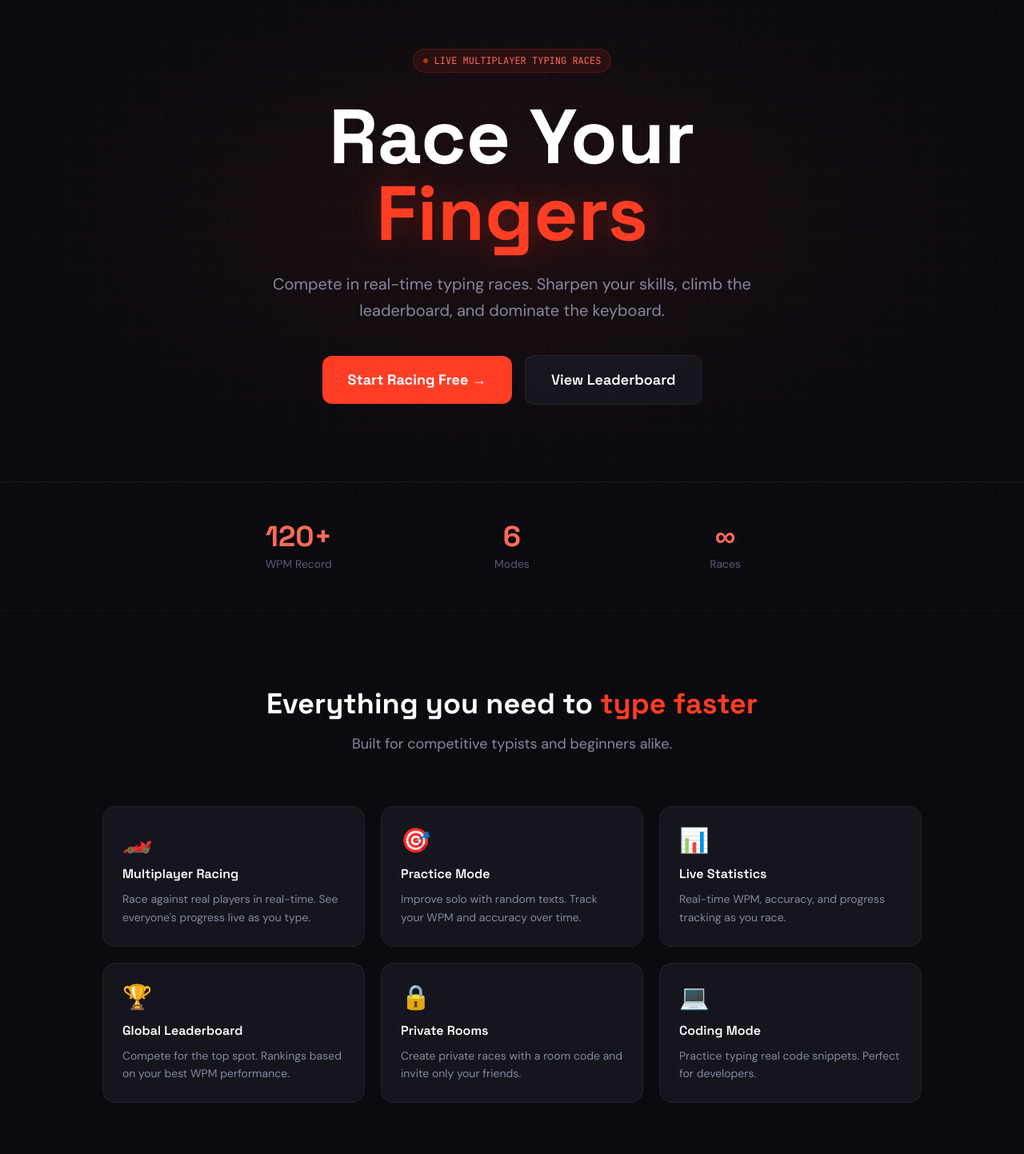
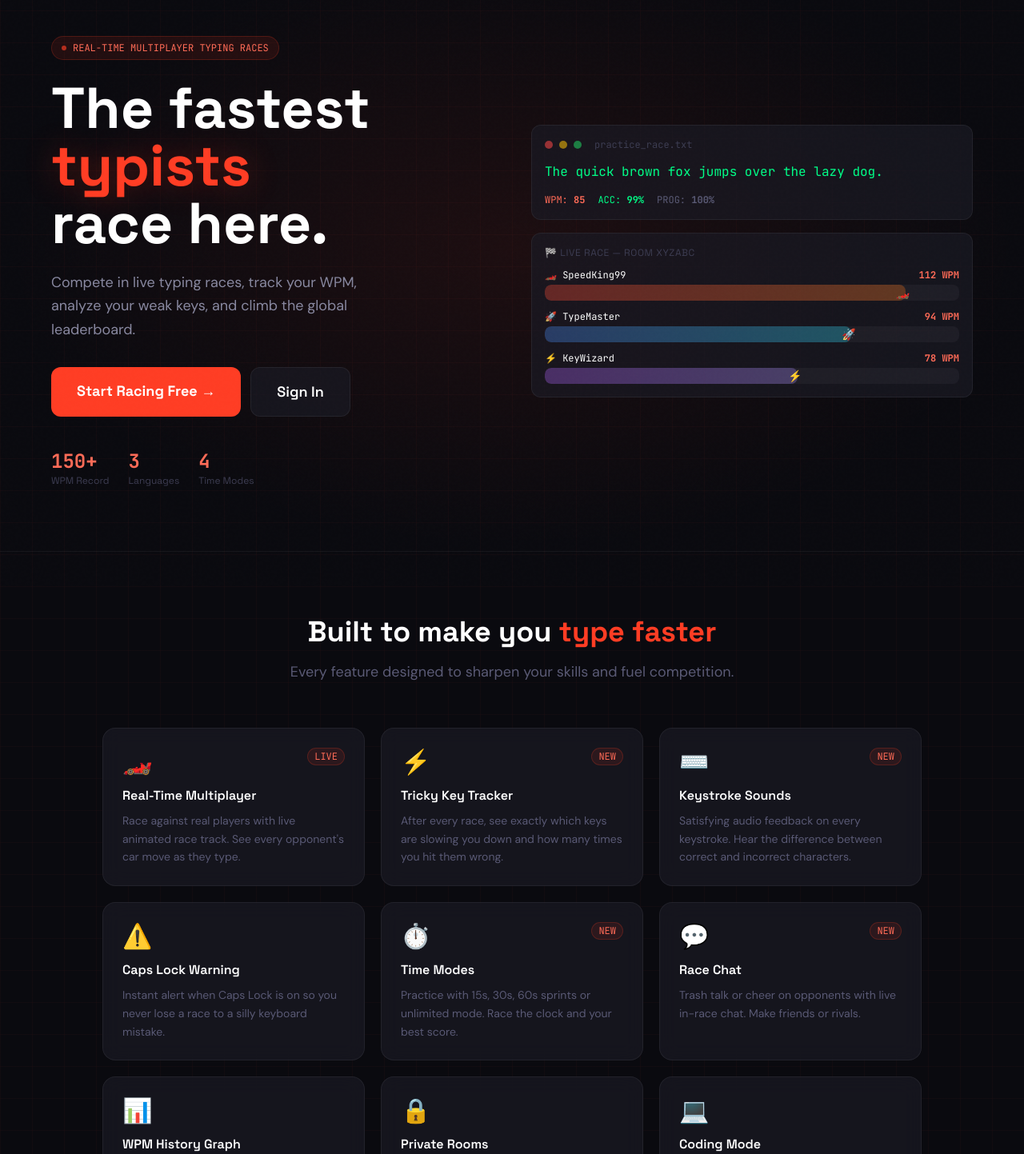
Before and after one commit to sameersherbaz9/Typeracing, a React (Vite) app in the folder frontend/: page / in a window 1280 px wide. Shown: the part 67-1510 px from the top of the page at 80% size. Built offline with nearby package versions, Linux system fonts and the light colour scheme; no server answers.

Commit message:
Update Home.jsx

```diff
--- a/frontend/src/pages/Home.jsx
+++ b/frontend/src/pages/Home.jsx
@@ -1,20 +1,56 @@
 import { Link } from 'react-router-dom';
 import { useAuth } from '../context/AuthContext';
+import { useState, useEffect } from 'react';
 
-const FeatureCard = ({ icon, title, desc, delay }) => (
-  <div
-    className={`glass rounded-2xl p-6 border border-white/5 hover:border-brand-500/20 transition-all duration-300 hover:-translate-y-1 animate-slide-up stagger-${delay}`}
-  >
-    <div className="text-3xl mb-3">{icon}</div>
-    <h3 className="font-semibold font-display text-white mb-2">{title}</h3>
-    <p className="text-dark-200 text-sm leading-relaxed">{desc}</p>
+// Animated typing demo text
+const DEMO_TEXT = "The quick brown fox jumps over the lazy dog.";
+
+const TypingDemo = () => {
+  const [pos, setPos] = useState(0);
+  useEffect(() => {
+    if (pos >= DEMO_TEXT.length) {
+      setTimeout(() => setPos(0), 1500);
+      return;
+    }
+    const t = setTimeout(() => setPos(p => p + 1), 80 + Math.random() * 60);
+    return () => clearTimeout(t);
+  }, [pos]);
+
+  return (
+    <div className="glass rounded-xl p-4 font-mono text-sm border border-white/5 select-none">
+      <div className="flex items-center gap-2 mb-3">
+        <div className="w-2.5 h-2.5 rounded-full bg-red-500/60" />
+        <div className="w-2.5 h-2.5 rounded-full bg-yellow-500/60" />
+        <div className="w-2.5 h-2.5 rounded-full bg-green-500/60" />
+        <span className="text-dark-400 text-xs ml-2">practice_race.txt</span>
+      </div>
+      <p style={{ fontSize: '1rem', lineHeight: '1.8', whiteSpace: 'pre-wrap' }}>
+        {DEMO_TEXT.split('').map((char, i) => (
+          <span key={i} style={{
+            color: i < pos ? '#00ff88' : i === pos ? '#fff' : '#5a5a75',
+            textDecoration: i === pos ? 'underline' : 'none',
+          }}>
+            {char}
+          </span>
+        ))}
+      </p>
+      <div className="mt-3 flex gap-4 text-xs font-mono">
+        <span className="text-brand-400">WPM: <strong>{Math.round((pos / 5) / 0.1) > 0 ? Math.min(Math.round((pos / 5) / 0.05), 85) : 0}</strong></span>
+        <span className="text-neon-green">ACC: <strong>99%</strong></span>
+        <span className="text-dark-300">PROG: <strong>{Math.round((pos / DEMO_TEXT.length) * 100)}%</strong></span>
+      </div>
     </div>
   );
+};
 
-const StatCard = ({ value, label }) => (
-  <div className="text-center">
-    <div className="text-4xl font-bold font-display text-brand-400">{value}</div>
-    <div className="text-dark-300 text-sm mt-1">{label}</div>
+const FeatureCard = ({ icon, title, desc, badge }) => (
+  <div className="glass rounded-2xl p-6 border border-white/5 hover:border-brand-500/20 transition-all duration-300 hover:-translate-y-1 group">
+    <div className="flex items-start justify-between mb-3">
+      <span className="text-3xl">{icon}</span>
+      {badge && <span className="text-xs px-2 py-0.5 bg-brand-500/10 text-brand-400 rounded-full font-mono border border-brand-500/20">{badge}</span>}
+    </div>
+    <h3 className="font-semibold font-display text-white mb-2 group-hover:text-brand-400 transition-colors">{title}</h3>
+    <p className="text-dark-300 text-sm leading-relaxed">{desc}</p>
   </div>
 );
 
@@ -24,109 +60,132 @@ const Home = () => {
   return (
     <div className="min-h-screen bg-grid">
       {/* Hero */}
-      <section className="relative pt-32 pb-24 px-4 overflow-hidden">
-        {/* Radial glow */}
+      <section className="relative pt-28 pb-20 px-4 overflow-hidden">
         <div className="absolute inset-0 bg-radial-glow pointer-events-none" />
 
-        <div className="max-w-4xl mx-auto text-center relative">
-          <div className="inline-flex items-center gap-2 px-3 py-1.5 rounded-full bg-brand-500/10 border border-brand-500/20 text-brand-400 text-xs font-mono mb-8 animate-slide-up">
+        <div className="max-w-6xl mx-auto">
+          <div className="grid lg:grid-cols-2 gap-12 items-center">
+            {/* Left: copy */}
+            <div>
+              <div className="inline-flex items-center gap-2 px-3 py-1.5 rounded-full bg-brand-500/10 border border-brand-500/20 text-brand-400 text-xs font-mono mb-6 animate-slide-up">
                 <span className="w-1.5 h-1.5 bg-brand-500 rounded-full animate-pulse-fast" />
-            LIVE MULTIPLAYER TYPING RACES
+                REAL-TIME MULTIPLAYER TYPING RACES
               </div>
 
-          <h1 className="text-6xl md:text-8xl font-bold font-display text-white mb-6 animate-slide-up stagger-1 leading-none">
-            Race Your
+              <h1 className="text-5xl md:text-7xl font-bold font-display text-white mb-6 animate-slide-up stagger-1 leading-tight">
+                The fastest
                 <br />
                 <span className="text-brand-500" style={{ textShadow: '0 0 40px rgba(255,61,36,0.3)' }}>
-              Fingers
+                  typists
                 </span>
+                <br />
+                race here.
               </h1>
 
-          <p className="text-xl text-dark-200 mb-10 max-w-2xl mx-auto animate-slide-up stagger-2 leading-relaxed">
-            Compete in real-time typing races. Sharpen your skills, climb the leaderboard,
-            and dominate the keyboard.
+              <p className="text-lg text-dark-200 mb-8 animate-slide-up stagger-2 leading-relaxed max-w-md">
+                Compete in live typing races, track your WPM, analyze your weak keys, and climb the global leaderboard.
               </p>
 
-          <div className="flex flex-col sm:flex-row items-center justify-center gap-4 animate-slide-up stagger-3">
+              <div className="flex flex-col sm:flex-row gap-3 animate-slide-up stagger-3">
                 {user ? (
                   <>
-                <Link
-                  to="/race"
-                  className="px-8 py-4 bg-brand-500 hover:bg-brand-600 text-white font-bold rounded-xl text-lg transition-all duration-200 hover:glow-brand font-display"
-                >
-                  Find Race →
+                    <Link to="/race" className="px-8 py-4 bg-brand-500 hover:bg-brand-600 text-white font-bold rounded-xl text-lg transition-all duration-200 hover:glow-brand font-display text-center">
+                      🏎️ Find Race →
                     </Link>
-                <Link
-                  to="/practice"
-                  className="px-8 py-4 glass border border-white/10 hover:border-brand-500/30 text-white font-semibold rounded-xl text-lg transition-all duration-200 font-display"
-                >
-                  Practice Mode
+                    <Link to="/practice" className="px-8 py-4 glass border border-white/10 hover:border-brand-500/30 text-white font-semibold rounded-xl text-lg transition-all duration-200 font-display text-center">
+                      🎯 Practice
                     </Link>
                   </>
                 ) : (
                   <>
-                <Link
-                  to="/register"
-                  className="px-8 py-4 bg-brand-500 hover:bg-brand-600 text-white font-bold rounded-xl text-lg transition-all duration-200 hover:glow-brand font-display"
-                >
+                    <Link to="/register" className="px-8 py-4 bg-brand-500 hover:bg-brand-600 text-white font-bold rounded-xl text-lg transition-all duration-200 hover:glow-brand font-display text-center">
                       Start Racing Free →
                     </Link>
-                <Link
-                  to="/leaderboard"
-                  className="px-8 py-4 glass border border-white/10 hover:border-brand-500/30 text-white font-semibold rounded-xl text-lg transition-all duration-200 font-display"
-                >
-                  View Leaderboard
+                    <Link to="/login" className="px-8 py-4 glass border border-white/10 hover:border-brand-500/30 text-white font-semibold rounded-xl text-lg transition-all duration-200 font-display text-center">
+                      Sign In
                     </Link>
                   </>
                 )}
               </div>
+
+              {/* Mini stats */}
+              <div className="flex items-center gap-6 mt-10 animate-slide-up stagger-4">
+                {[
+                  { v: '150+', l: 'WPM Record' },
+                  { v: '3', l: 'Languages' },
+                  { v: '4', l: 'Time Modes' },
+                ].map(({ v, l }) => (
+                  <div key={l}>
+                    <div className="text-2xl font-bold font-mono text-brand-400">{v}</div>
+                    <div className="text-dark-400 text-xs font-display">{l}</div>
                   </div>
-      </section>
+                ))}
+              </div>
+            </div>
 
-      {/* Stats */}
-      <section className="py-12 px-4 border-y border-white/5">
-        <div className="max-w-3xl mx-auto">
-          <div className="grid grid-cols-3 gap-8">
-            <StatCard value="120+" label="WPM Record" />
-            <StatCard value="6" label="Modes" />
-            <StatCard value="∞" label="Races" />
+            {/* Right: live demo */}
+            <div className="animate-slide-up stagger-2 space-y-4">
+              <TypingDemo />
+
+              {/* Mock race track */}
+              <div className="glass rounded-xl p-4 border border-white/5 space-y-3">
+                <p className="text-xs font-display text-dark-400 uppercase tracking-wider">🏁 Live Race — Room XYZABC</p>
+                {[
+                  { name: 'SpeedKing99', pct: 87, wpm: 112, avatar: '🏎️', color: 'from-brand-500 to-orange-500' },
+                  { name: 'TypeMaster', pct: 74, wpm: 94,  avatar: '🚀', color: 'from-blue-500 to-cyan-400' },
+                  { name: 'KeyWizard',  pct: 61, wpm: 78,  avatar: '⚡', color: 'from-purple-500 to-violet-400' },
+                ].map((p) => (
+                  <div key={p.name} className="space-y-1">
+                    <div className="flex justify-between text-xs font-mono">
+                      <span className="text-white">{p.avatar} {p.name}</span>
+                      <span className="text-brand-400 font-bold">{p.wpm} WPM</span>
+                    </div>
+                    <div className="h-5 rounded-lg overflow-hidden relative" style={{ background: 'rgba(255,255,255,0.04)' }}>
+                      <div className={`h-full rounded-lg bg-gradient-to-r ${p.color} opacity-30`} style={{ width: `${p.pct}%` }} />
+                      <div className="absolute top-1/2 -translate-y-1/2 text-sm" style={{ left: `calc(${p.pct}% - 12px)` }}>{p.avatar}</div>
+                    </div>
+                  </div>
+                ))}
+              </div>
+            </div>
           </div>
         </div>
       </section>
 
       {/* Features */}
-      <section className="py-24 px-4">
+      <section className="py-20 px-4 border-t border-white/5">
         <div className="max-w-5xl mx-auto">
-          <div className="text-center mb-16 animate-slide-up">
+          <div className="text-center mb-14">
             <h2 className="text-4xl font-bold font-display text-white mb-4">
-              Everything you need to{' '}
-              <span className="text-brand-500">type faster</span>
+              Built to make you <span className="text-brand-500">type faster</span>
             </h2>
-            <p className="text-dark-200 text-lg">Built for competitive typists and beginners alike.</p>
+            <p className="text-dark-300 text-lg">Every feature designed to sharpen your skills and fuel competition.</p>
           </div>
 
           <div className="grid sm:grid-cols-2 lg:grid-cols-3 gap-5">
-            <FeatureCard delay={1} icon="🏎️" title="Multiplayer Racing" desc="Race against real players in real-time. See everyone's progress live as you type." />
-            <FeatureCard delay={2} icon="🎯" title="Practice Mode" desc="Improve solo with random texts. Track your WPM and accuracy over time." />
-            <FeatureCard delay={3} icon="📊" title="Live Statistics" desc="Real-time WPM, accuracy, and progress tracking as you race." />
-            <FeatureCard delay={4} icon="🏆" title="Global Leaderboard" desc="Compete for the top spot. Rankings based on your best WPM performance." />
-            <FeatureCard delay={5} icon="🔒" title="Private Rooms" desc="Create private races with a room code and invite only your friends." />
-            <FeatureCard delay={6} icon="💻" title="Coding Mode" desc="Practice typing real code snippets. Perfect for developers." />
+            <FeatureCard icon="🏎️" title="Real-Time Multiplayer" badge="LIVE" desc="Race against real players with live animated race track. See every opponent's car move as they type." />
+            <FeatureCard icon="⚡" title="Tricky Key Tracker" badge="NEW" desc="After every race, see exactly which keys are slowing you down and how many times you hit them wrong." />
+            <FeatureCard icon="⌨️" title="Keystroke Sounds" badge="NEW" desc="Satisfying audio feedback on every keystroke. Hear the difference between correct and incorrect characters." />
+            <FeatureCard icon="⚠️" title="Caps Lock Warning" desc="Instant alert when Caps Lock is on so you never lose a race to a silly keyboard mistake." />
+            <FeatureCard icon="⏱️" title="Time Modes" badge="NEW" desc="Practice with 15s, 30s, 60s sprints or unlimited mode. Race the clock and your best score." />
+            <FeatureCard icon="💬" title="Race Chat" badge="NEW" desc="Trash talk or cheer on opponents with live in-race chat. Make friends or rivals." />
+            <FeatureCard icon="📊" title="WPM History Graph" desc="See your speed progression throughout every practice session with a visual bar chart." />
+            <FeatureCard icon="🔒" title="Private Rooms" desc="Create private races with a shareable room code. Compete only with the people you invite." />
+            <FeatureCard icon="💻" title="Coding Mode" desc="Practice typing real code snippets in JavaScript, SQL, and more. Perfect for developers." />
           </div>
         </div>
       </section>
 
       {/* CTA */}
       {!user && (
-        <section className="py-24 px-4">
+        <section className="py-20 px-4">
           <div className="max-w-2xl mx-auto text-center">
             <div className="glass rounded-3xl p-12 border border-brand-500/10">
+              <div className="text-5xl mb-4">🏆</div>
               <h2 className="text-4xl font-bold font-display text-white mb-4">Ready to race?</h2>
-              <p className="text-dark-200 mb-8">Create your free account and start competing in seconds.</p>
-              <Link
-                to="/register"
-                className="inline-block px-10 py-4 bg-brand-500 hover:bg-brand-600 text-white font-bold rounded-xl text-lg transition-all duration-200 hover:glow-brand font-display"
-              >
+              <p className="text-dark-200 mb-8 text-lg">Join thousands of typists competing in real-time. Free forever.</p>
+              <Link to="/register"
+                className="inline-block px-10 py-4 bg-brand-500 hover:bg-brand-600 text-white font-bold rounded-xl text-lg transition-all duration-200 hover:glow-brand font-display">
                 Create Free Account →
               </Link>
             </div>
```
Lines whose indentation alone changed are shown as unchanged.
